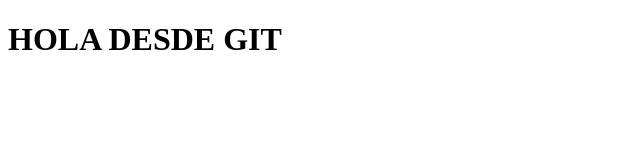
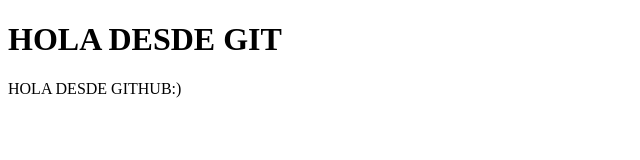
Before and after one commit to KTonyTom/AmbienteMatutino, a plain HTML site: page index.html in a window 1280 px wide. Shown: the whole page, without its empty margins (0-640 px from the left). Drawn offline with Linux system fonts and the light colour scheme.

Commit message:
Update index.html

```diff
--- a/index.html
+++ b/index.html
@@ -9,5 +9,8 @@
 <body>
     <h1> HOLA DESDE GIT</h1>
 
+
+    <p>HOLA DESDE GITHUB:)</p>
+
 </body>
 </html>
```
